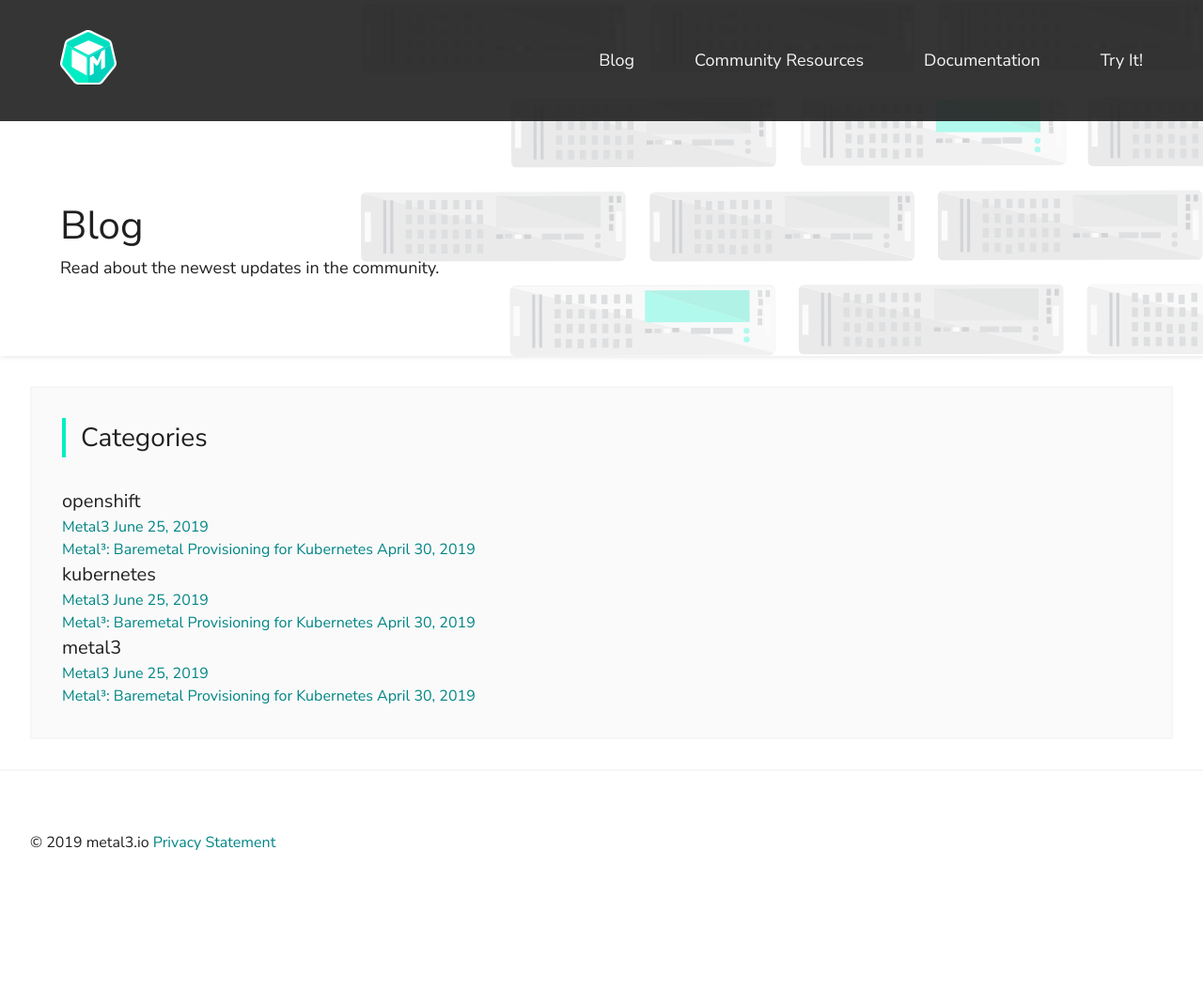
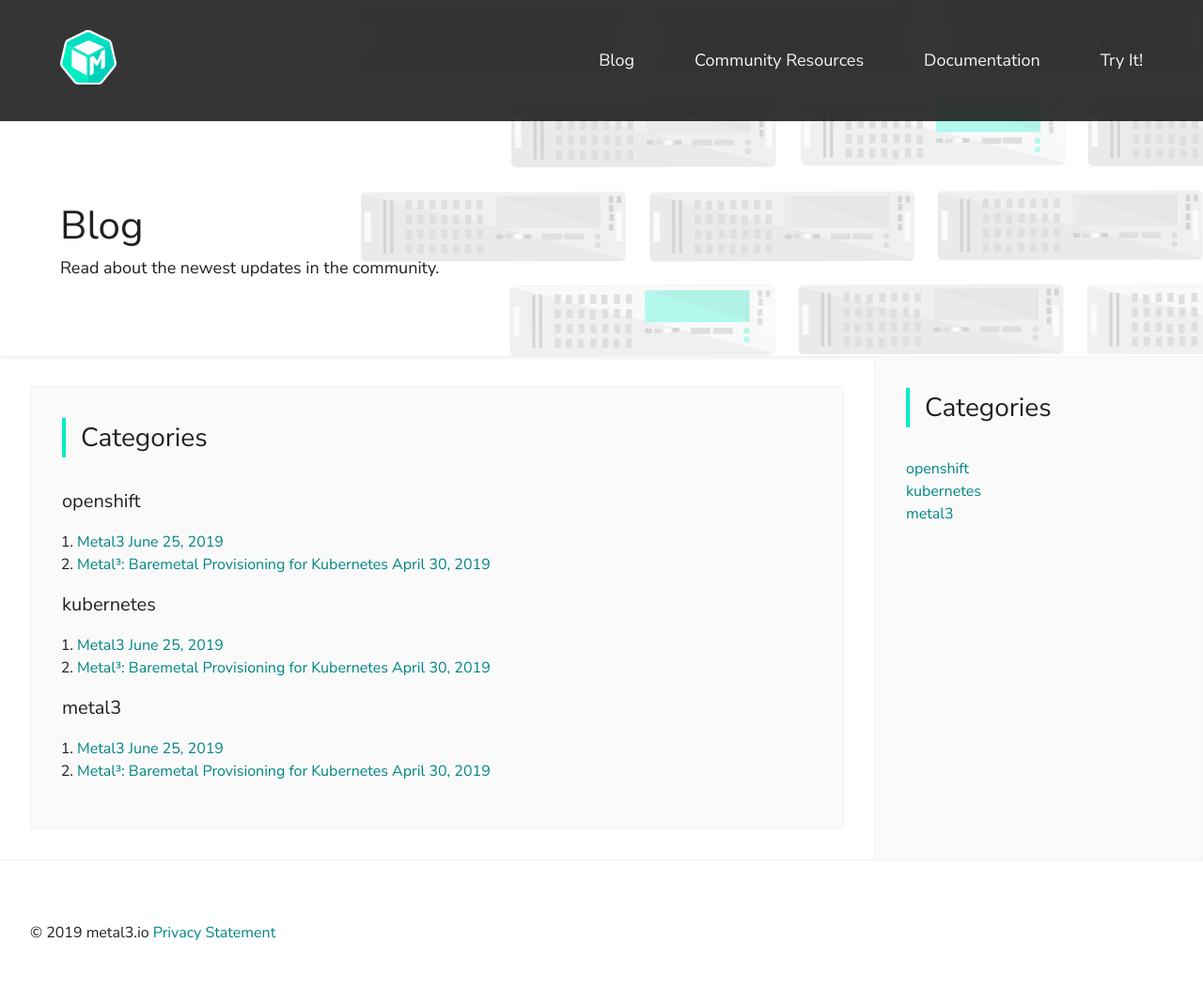
Before and after one commit to metal3-io/metal3-io.github.io, a Jekyll site: the page built from blog/categories.html, in a window 1280 px wide. Shown: the whole page at 94% size. Built offline with Jekyll 4.4.1, drawn with Linux system fonts in a browser that asks for light colours; before the commit the page ends 973 px from its top, so only the background shows below that.

Commit message:
issue fixes

```diff
--- a/_layouts/post.html
+++ b/_layouts/post.html
@@ -7,7 +7,7 @@ layout: default
 </div>
 </section>
 <main class="mk-main mk-blog">
-            <article class="mk-main__section mk-main__content">
+            <article class="mk-main__section mk-main__content mk-main__section__content">
                     <h1 class="mk-heading--lg mk-heading mk-m-border mk-blog__post__title">{{ page.title }}</h1>
                     <time datetime="1999-12-23" class="mk-blog-meta__timestamp mk-blog-meta__item mk-blog-meta__timestamp--light">{{ page.date | date: "%A, %-d/%m/%Y" }}</time>
                     <div class="mk-blog-meta__item mk-blog-meta__author">By {{ page.author }}</div>
--- a/_sass/_global.scss
+++ b/_sass/_global.scss
@@ -106,7 +106,7 @@
             }
     }
     &__section__content {
-        overflow: scroll;
+        overflow-x: scroll;
         .mk-heading {
             margin-bottom: var(--mk--spacer--sm);
         }
--- a/blog/categories.html
+++ b/blog/categories.html
@@ -8,14 +8,14 @@ permalink: blog/categories.html
     <p class="mk-masthead__content--sub__text">Read about the newest updates in the community.</p>
 </div>
 </section>
-<main class="">
-    <section class="mk-blog__posts mk-main__section mk-main__content">
+<main class="mk-main">
+    <section class="mk-blog__posts mk-main__section mk-main__section__content mk-main__content">
         <header class="mk-main__header">
             <h2 class="mk-heading mk-heading--xl mk-m-border">Categories</h2>
         </header>
       {% for category in site.categories %}
 <h3 class="mk-heading mk-heading--lg" id="{{ category[0] | downcase | url_escape | strip | replace: ' ', '-' }}">{{ category[0] | camelcase}}</h3>
-  <ul>
+  <ol>
     {% assign pages_list = category[1] %}
     {% for post in pages_list %}
       {% if post.title != null %}
@@ -26,7 +26,8 @@ permalink: blog/categories.html
     {% endfor %}
     {% assign pages_list = nil %}
     {% assign group = nil %}
-  </ul>
+  </ol>
 {% endfor %}
 </section>
+{% include blog-aside.html %}
 </main>
```
